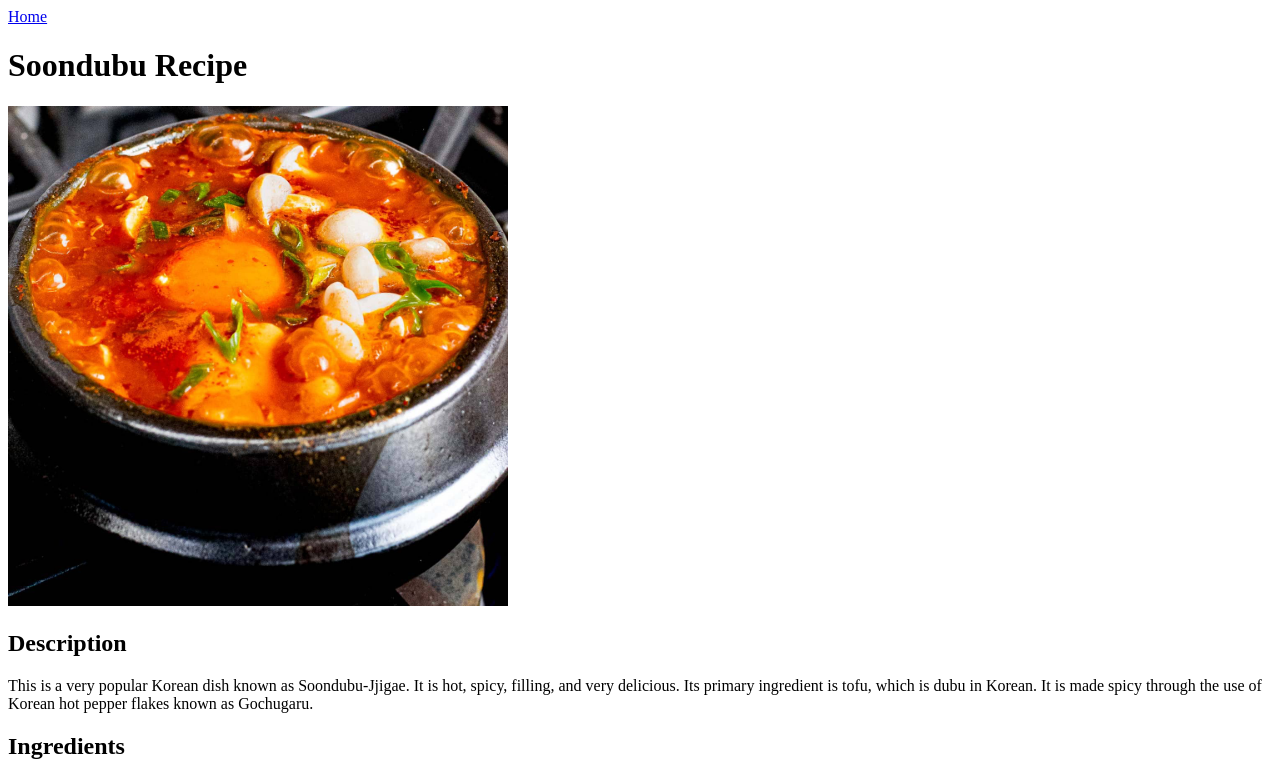
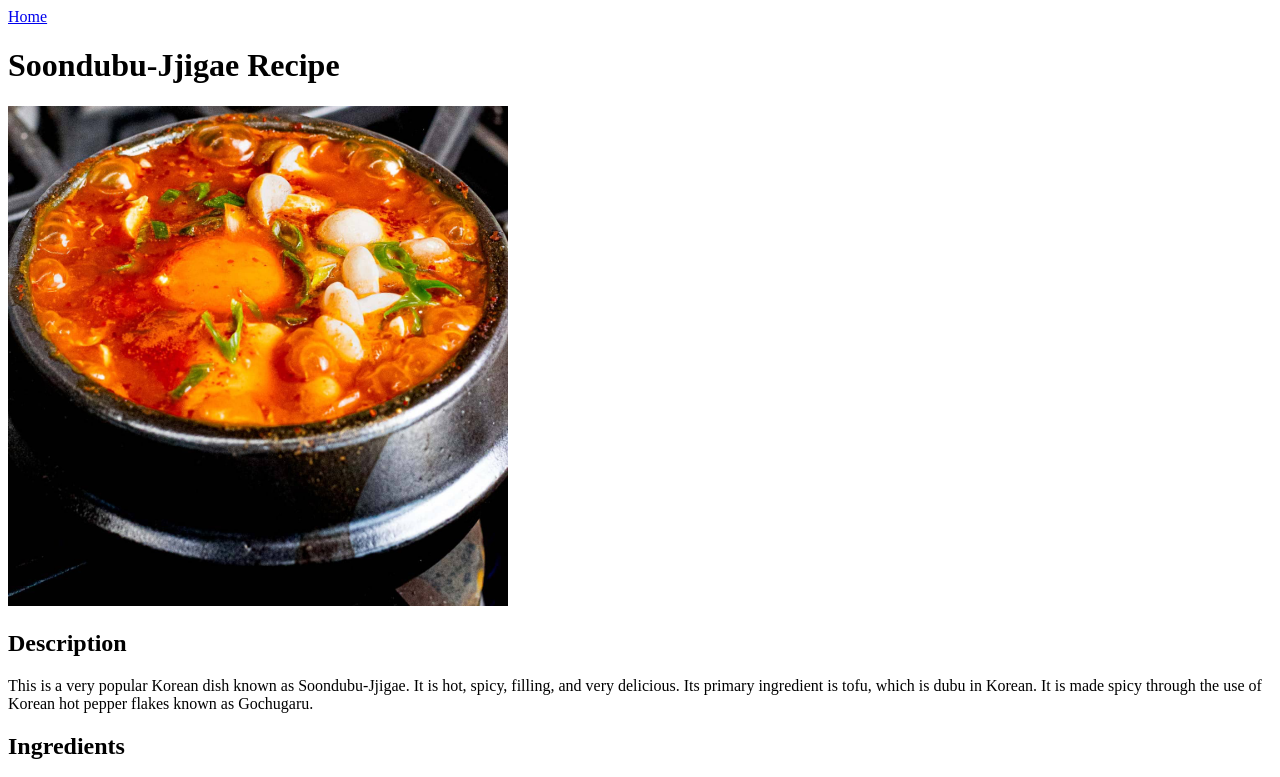
Before and after one commit to spammusubii/odin-recipes, a plain HTML site: page recipes/soondubu.html in a window 1280 px wide. Shown: the top 777 px of the page. Drawn offline with Linux system fonts and the light colour scheme.

Commit message:
Adjust title of recipe

```diff
--- a/recipes/soondubu.html
+++ b/recipes/soondubu.html
@@ -7,7 +7,7 @@
     </head>
     <body>
         <a href="../index.html">Home</a>
-        <h1>Soondubu Recipe</h1>
+        <h1>Soondubu-Jjigae Recipe</h1>
         <img src="../images/soondubu.jpg" alt="A picture of a Korean soup dish known as Soondubu." width="500">
         <h2>Description</h2>
         <p>
```
